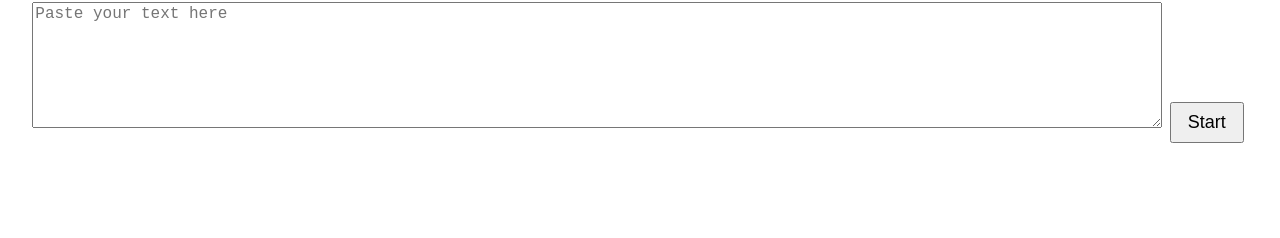
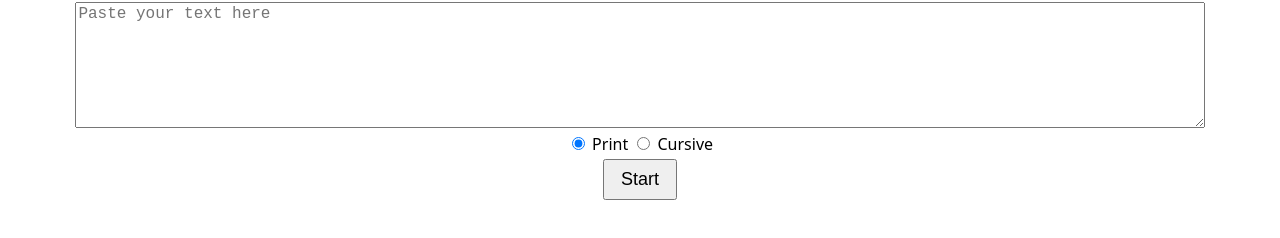
Before and after one commit to mattbrianwood/iPad-Handwriting-Practice-using-PDF, a plain HTML site: page index.html in a window 1280 px wide. Shown: the part 84-322 px from the top of the page. Drawn offline with Linux system fonts and the light colour scheme.

Commit message:
Add font mode selection to handwriting practice
Added radio buttons for font mode selection.

```diff
--- a/index.html
+++ b/index.html
@@ -5,6 +5,10 @@
     <meta charset="UTF-8" />
     <meta name="viewport" content="width=device-width, initial-scale=1.0, user-scalable=no" />
     <title>Handwriting Practice</title>
+
+    <!-- Cursive font -->
+    <link href="https://fonts.googleapis.com/css2?family=Pacifico&display=swap" rel="stylesheet">
+
     <link rel="stylesheet" href="style.css" />
 </head>
 
@@ -13,6 +17,17 @@
     <h1>Handwriting Practice</h1>
 
     <textarea id="textInput" placeholder="Paste your text here"></textarea>
+
+    <div>
+        <label>
+            <input type="radio" name="fontMode" value="print" checked>
+            Print
+        </label>
+        <label>
+            <input type="radio" name="fontMode" value="cursive">
+            Cursive
+        </label>
+    </div>
 
     <button id="startBtn">Start</button>
 
```
